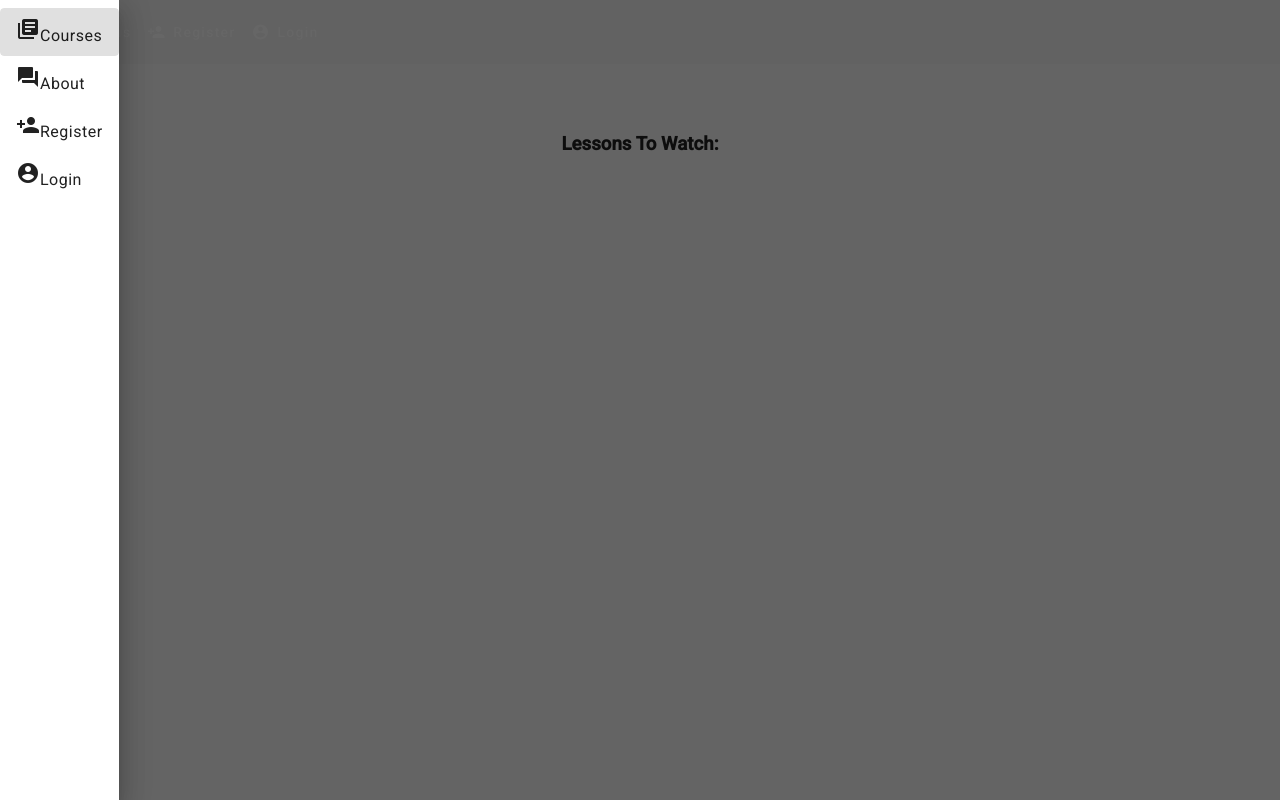
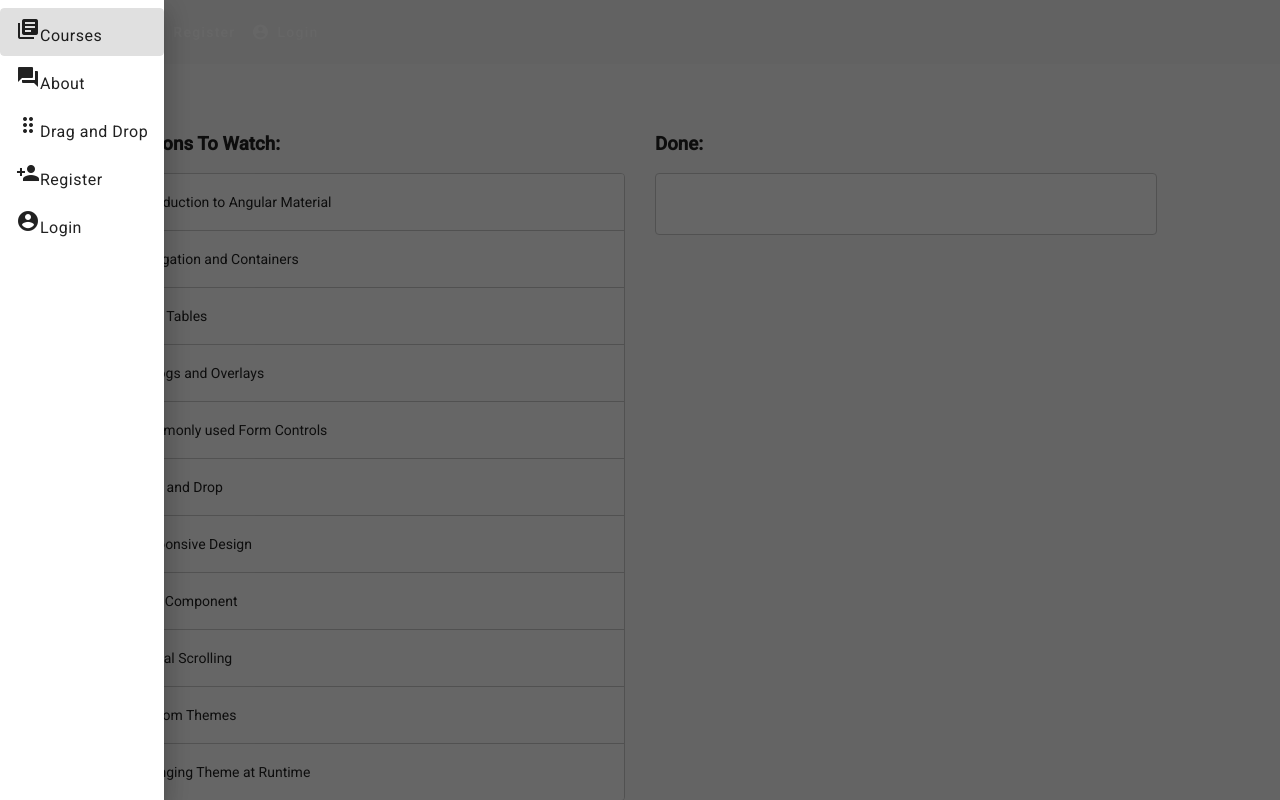
Before and after one commit to GiovaneWerlang/Angular-Material, an Angular app: page /drag-drop-example in a window 1280 px wide. Both pictures are taken after a click on the button "menu". Built offline with nearby package versions, Linux system fonts and the light colour scheme.

Commit message:
drag drop

```diff
--- a/src/app/app.component.html
+++ b/src/app/app.component.html
@@ -9,6 +9,11 @@
             <a mat-list-item routerLink="about">
                 <mat-icon>question_answer</mat-icon>
                 <span>About</span>
+            </a>
+
+            <a mat-list-item routerLink="drag-drop-example">
+                <mat-icon>drag_indicator</mat-icon>
+                <span>Drag and Drop</span>
             </a>
 
             <a mat-list-item routerLink="/">
--- a/src/app/drag-drop/drag-drop.component.html
+++ b/src/app/drag-drop/drag-drop.component.html
@@ -1,16 +1,30 @@
 
-<div class="drag-drop-container">
+<div class="drag-drop-container" cdkDropListGroup>
 
   <div class="pending">
 
     <h3>Lessons To Watch:</h3>
 
+    <div cdkDropList [cdkDropListData]="lessons" class="lessons-list drag-drop-list" (cdkDropListDropped)="dropMultiList($event)">
+      <div class="lesson" *ngFor="let lesson of lessons" cdkDrag>
+        <div class="drop-placeholder" *cdkDragPlaceholder></div>
+        {{lesson.description}}
+      </div>
+    </div>
+
   </div>
 
-  <!-- div class="done">
+  <div class="done">
 
     <h3>Done:</h3>
 
-  </div-->
+    <div cdkDropList [cdkDropListData]="done" class="lessons-list drag-drop-list" (cdkDropListDropped)="dropMultiList($event)">
+      <div class="lesson" *ngFor="let lesson of done" cdkDrag>
+        <div class="drop-placeholder" *cdkDragPlaceholder></div>
+        {{lesson.description}}
+      </div>
+    </div>
+
+  </div>
 
 </div>
--- a/src/app/drag-drop/drag-drop.component.scss
+++ b/src/app/drag-drop/drag-drop.component.scss
@@ -1,3 +1,6 @@
+@import "../../mixins";
+
+@include drag-drop();
 
 .drag-drop-container {
   font-family: "Roboto";
--- a/src/app/drag-drop/drag-drop.component.ts
+++ b/src/app/drag-drop/drag-drop.component.ts
@@ -91,4 +91,18 @@
     }
   ];
 
+  done = [];
+
+  dropMultiList(event: CdkDragDrop<Lesson[]>){
+    if(event.previousContainer === event.container){
+      moveItemInArray(event.container.data, event.previousIndex, event.currentIndex);
+    } else {
+      transferArrayItem(event.previousContainer.data, event.container.data, event.previousIndex, event.currentIndex);
+    }
+  }
+
+  drop(event: CdkDragDrop<Lesson[]>) {
+    moveItemInArray(this.lessons, event.previousIndex, event.currentIndex);
+  }
+
 }
```
